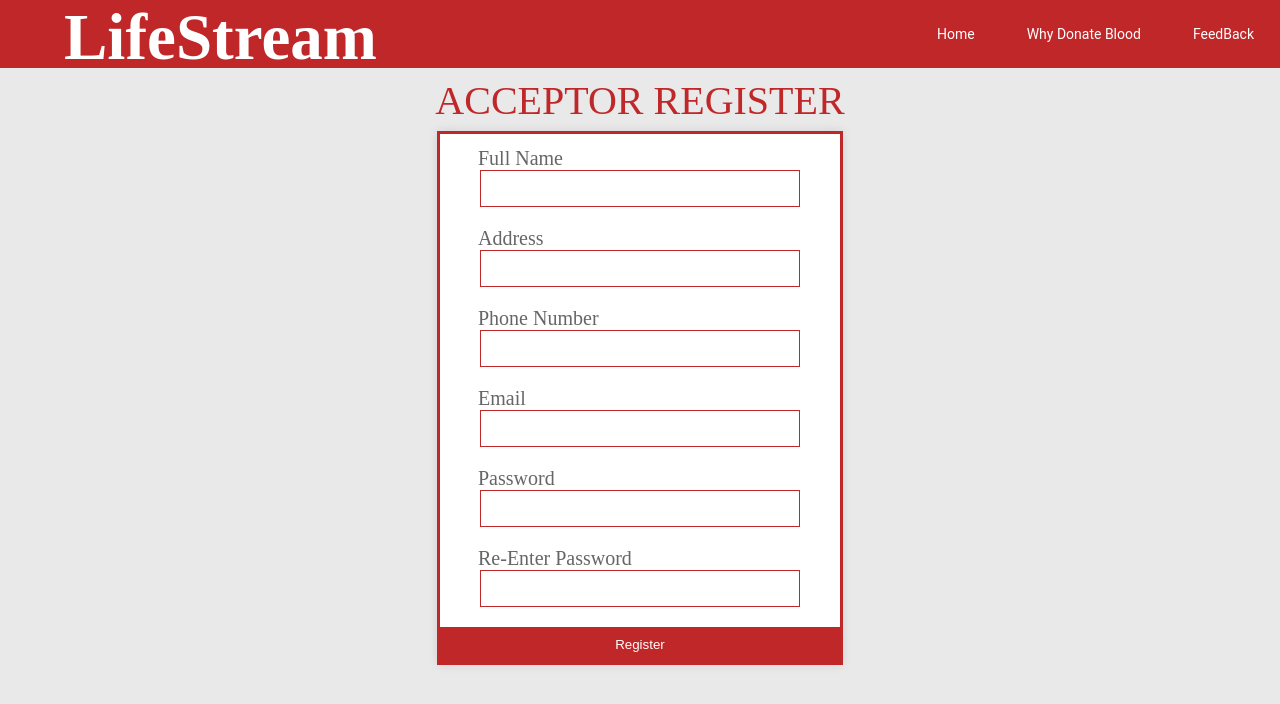
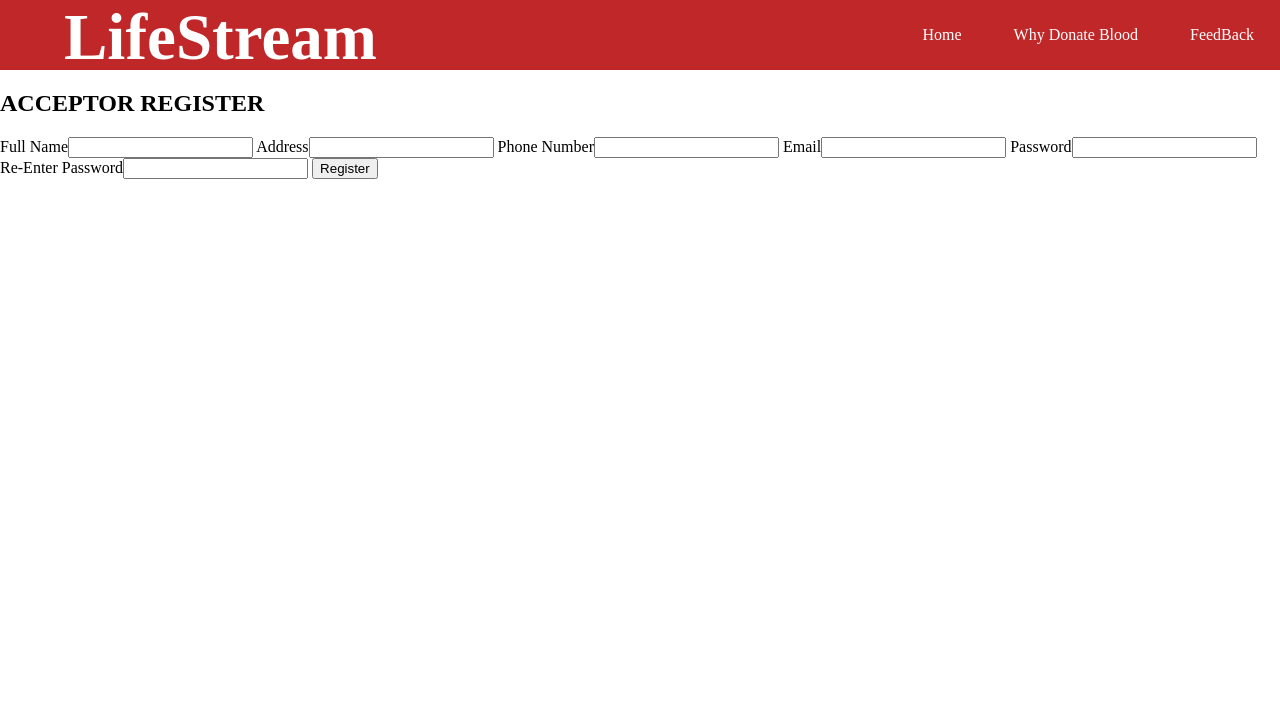
Before and after one commit to nileenamartha/Blood-Donation-Information-System, a PHP site: page /acceptor_reg.php in a window 1280 px wide. Shown: the top 704 px of the page. Run offline with PHP 8.4, Linux system fonts and the light colour scheme.

Commit message:
Add files via upload

```diff
--- a/style.css
+++ b/style.css
@@ -1,3 +1,6 @@
+body{
+	margin: 0;
+}
 #navBar h2{
 	position:absolute;
 	color:#ffffff;
@@ -29,97 +32,26 @@
 #navBar li a:hover {
     background-color: #d84143;
 }
-body {
-	margin:0;
-  background: #e9e9e9;
-  color: #666666;
-  font-family: 'RobotoDraft', 'Roboto', sans-serif;
-  font-size: 14px;
-  -webkit-font-smoothing: antialiased;
-  -moz-osx-font-smoothing: grayscale;
-}
-/*Title*/
-.title h2{
-	text-align:center;
-	margin-top: 13px;
-	margin-bottom: 10.2px;
-	color: #c02729;
-	font-weight: 400;
-	line-height: 1;
-	font-family:Castellar;
-	font-size:40px;
-}
-
-/* Form Module */
-.form-module {
-  position: relative;
-  background: #ffffff;
-  max-width: 400px;
-  width: 100%;
-  border: 3px solid #c02729;
-  box-shadow: 0 0 10px rgba(0, 0, 0, 0.1);
-  margin: 0 auto;
-  text-align:middle;
-}
-
-.form-module .form {
-  display: none;
-  padding: 20px;
-  margin-top: 10px;
-}
-
-.form-module input {
-  outline: none;
-  display: block;
-  width: 80%;
-  border: 1px solid #c02729;
-  margin: 0px 40px 20px;
-  padding: 10px 15px;
-  box-sizing: border-box;
-  font-weight: 400;
-}
-.form-module input:focus {
-  border: 1px solid #33b5e5;
+.options {
+	position:absolute;
+	border: 1px solid #d9d9d9;
+	margin-top: 193px;
+	margin-left: 343px;
 
 }
-.form-module #select {
-  outline: none;
-  display: block;
-  width: 80%;
-  border: 1px solid #c02729;
-  margin: 0px 40px 20px;
-  padding: 10px 15px;
-  box-sizing: border-box;
-  font-weight: 400;
+.options button{
+	font-size:40px;
+	width:100%;
+	padding-left:150px;
+	padding-right:150px;
+	padding-top:10px;
+	padding-bottom:10px;
+	color:#ffffff;
+	background:#c02729;
+	border:1px solid #d9d9d9;
+	cursor:pointer;
+	font-family:Consolas;
 }
-.form-module #select:focus {
-  border: 1px solid #33b5e5;
-
+.options button:hover{
+	background-color: #d84143;
 }
-.form-module button {
-  cursor: pointer;
-  background: #c02729;
-  width: 100%;
-  border: 0;
-  padding: 10px 15px;
-  color: #ffffff;
-  -webkit-transition: 0.3s ease;
-  transition: 0.3s ease;
-}
-.form-module button:hover {
-  background: #d84143;
-}
-.label {
-    position: relative;
-    left: 38px;
-    top: 0px;
-	font-family:Perpetua;
-	font-size:20px;
-}
-.form-module h2{
-	text-align:center;
-	color: #c02729;
-	font-size: 18px;
-	font-family:Castellar;
-
-}
```
Also changed, not shown: Login_Acceptor.php (added, +56 -0 lines), action_deactivate.php (added, +19 -0 lines).
